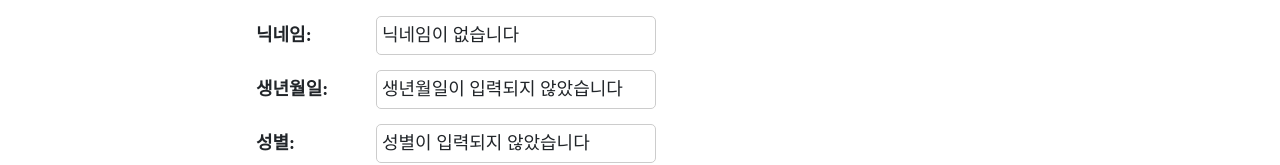
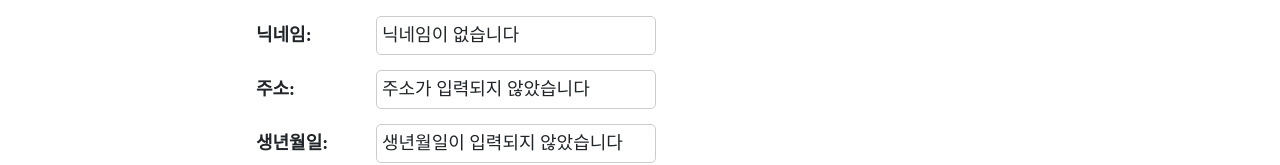
Before and after one commit to hyunjeongg11/FINe_JOB, a Vue app in the folder frontEnd/: page /userprofiledetail in a window 1280 px wide. Shown: the part 464-629 px from the top of the page. Built offline with nearby package versions, Linux system fonts and the light colour scheme; no server answers; a web font is replaced by a local one.

Commit message:
fix: Modify User Profile feature

```diff
--- a/frontEnd/src/views/accounts/UserProfileDetailView.vue
+++ b/frontEnd/src/views/accounts/UserProfileDetailView.vue
@@ -13,6 +13,10 @@
       <div class="info-item">
         <span class="label">닉네임:</span>
         <span class="value">{{ nickname || '닉네임이 없습니다' }}</span>
+      </div>
+      <div class="info-item">
+        <span class="label">주소:</span>
+        <span class="value">{{ address || '주소가 입력되지 않았습니다' }}</span>
       </div>
       <div class="info-item">
         <span class="label">생년월일:</span>
@@ -58,10 +62,11 @@ const profile_img = ref(null)
 const asset = ref(null)
 const salary = ref(null)
 const interest_industry = ref(null)
+const address = ref(null)
 
 const goUserProfileEdit = function () {
-      router.push({ name: 'userprofileedit' })
-  }
+  router.push({ name: 'userprofileedit' })
+}
 
 const checkUser = function () {
 	axios({
@@ -83,6 +88,7 @@ const checkUser = function () {
 			salary.value = userData.salary
       interest_industry.value = userData.interest_industry
       profile_img.value = userData.profile_img_index
+      address.value = userData.address
 		})
 		.catch((err) => {
 			console.log(err)
```
Also changed, not shown: 1 other file (tests, documents, lock files or other folders).
